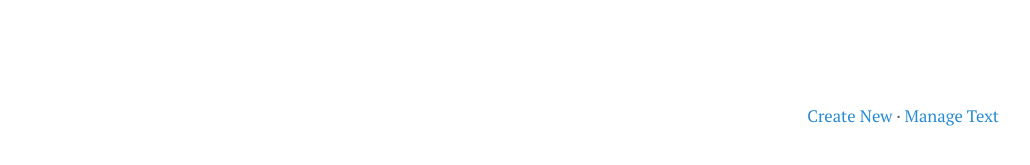
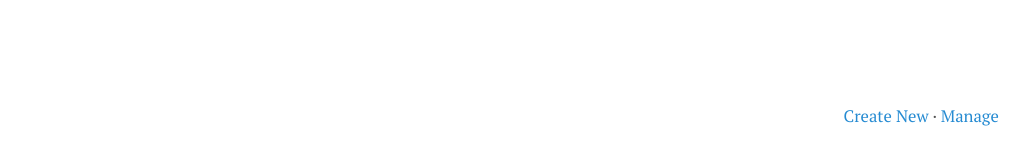
Before and after one commit to yusite/yuz.me, a Jekyll site: the page built from share.md, in a window 1280 px wide. Shown: the part 348-513 px from the top of the page, without its empty margins (1-1031 px from the left). Built offline with Jekyll 4.4.1, drawn with Linux system fonts in a browser that asks for light colours; Markdown is read by kramdown in place of the engine named in the settings.

Commit message:
update share page

```diff
--- a/share.md
+++ b/share.md
@@ -12,4 +12,4 @@ script:
 <div id="share" style="overflow: hidden;">
     <img src="/public/loading.gif" alt="Loading..." class="loading">
 </div>
-<span style="font-size:smaller;float:right;"><a href="http://yuz.me/text/">Create New</a> &middot; <a href="https://drive.google.com/open?id=1IALAOKl0zvjABhF6YVj1VLe_5JkzrjVtNlSLoYkADas&authuser=0">Manage Text</a><span>
+<span style="font-size:smaller;float:right;"><a href="http://yuz.me/text/">Create New</a> &middot; <a href="https://drive.google.com/open?id=1IALAOKl0zvjABhF6YVj1VLe_5JkzrjVtNlSLoYkADas&authuser=0">Manage</a><span>
```
